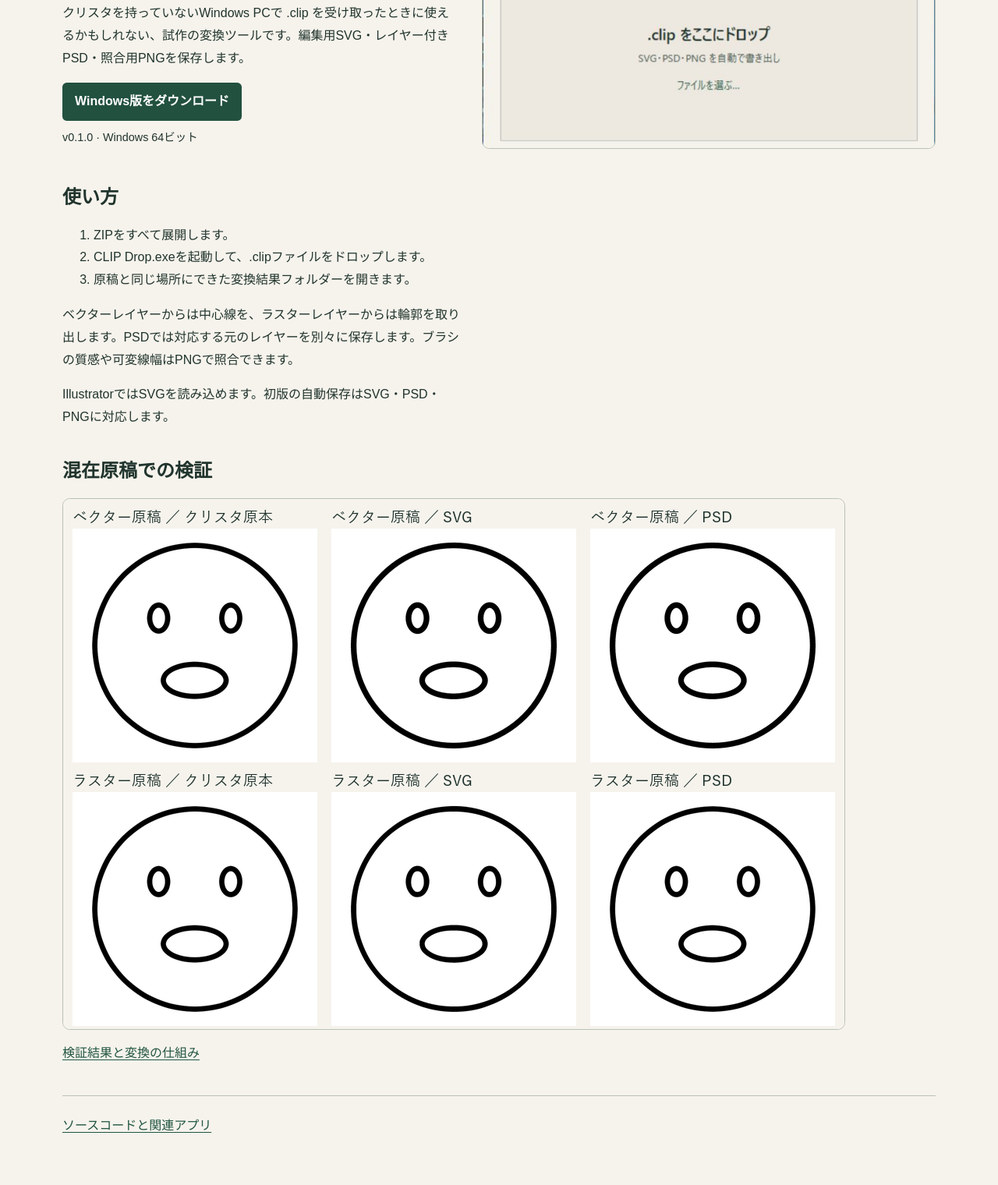
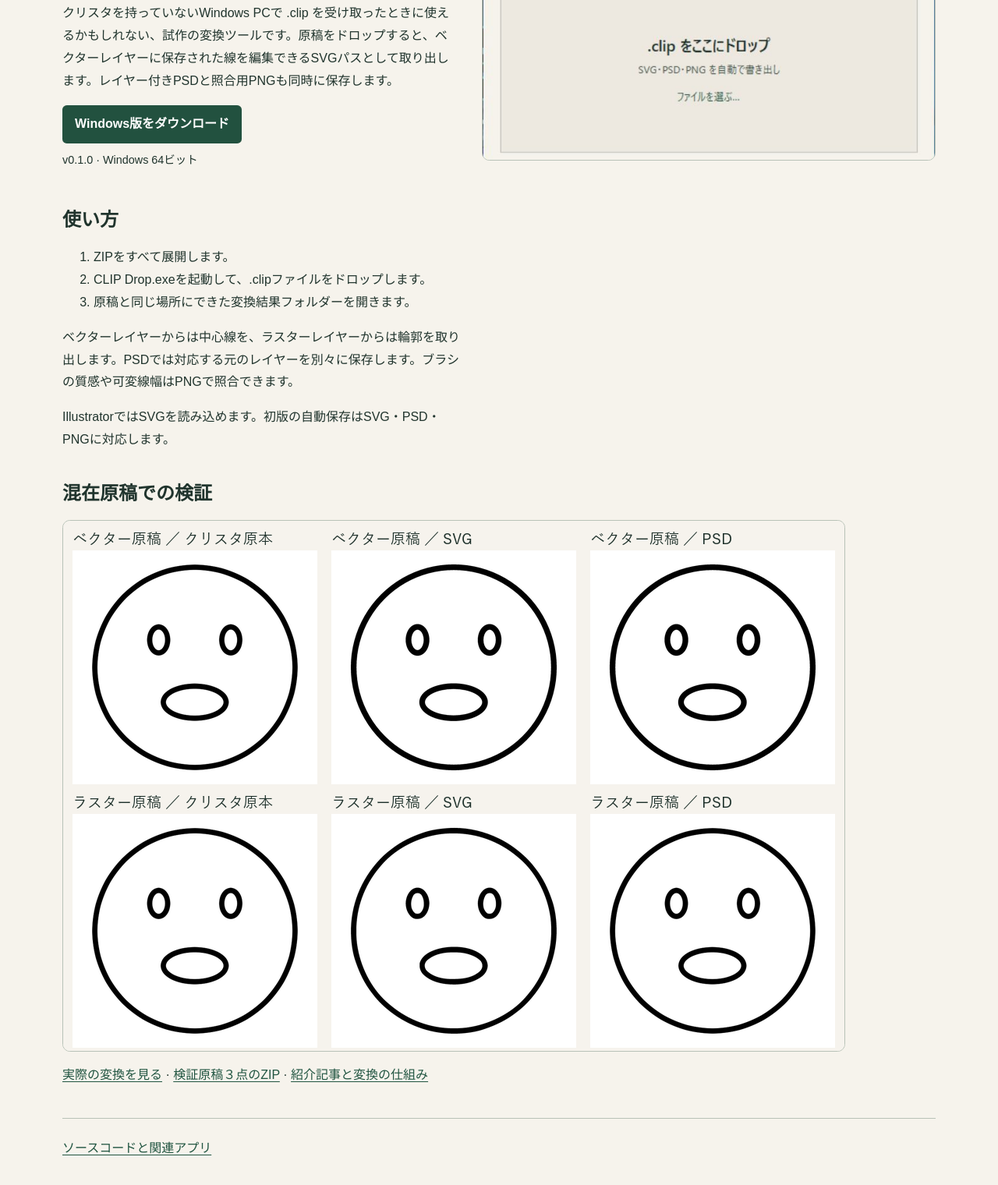
Before and after one commit to FURUYAN1234/clip-drop, a plain HTML site: page index.html in a window 1280 px wide. Shown: the part 183-1703 px from the top of the page at 78% size. Before the commit the page ends 1674 px from the top, so only its background shows below. Drawn offline with Linux system fonts and the light colour scheme.

Commit message:
Publish verified CLIP Drop download guide

```diff
--- a/index.html
+++ b/index.html
@@ -7,7 +7,7 @@
 <style id="app-frame-guard">html{display:none!important}</style>
 <script>if(window.top===window.self){document.getElementById('app-frame-guard').remove();}</script>
 <meta name="viewport" content="width=device-width, initial-scale=1">
-  <meta name="description" content="クリスタの原稿をドロップしてSVG・PSD・PNGに変換するWindowsアプリ。">
+  <meta name="description" content="クリスタなしのWindowsで、.clipのベクター線を編集用SVGへ。レイヤー付きPSDとPNGも同時に保存できる試作ツール。">
   <title>CLIP Drop | クリスタ原稿の変換</title>
   <link rel="stylesheet" href="style.css">
 </head>
@@ -17,7 +17,7 @@
       <div>
         <p class="edition">習作・ベータ版</p>
         <h1 id="title">CLIP Drop</h1>
-        <p>クリスタを持っていないWindows PCで .clip を受け取ったときに使えるかもしれない、試作の変換ツールです。編集用SVG・レイヤー付きPSD・照合用PNGを保存します。</p>
+        <p>クリスタを持っていないWindows PCで .clip を受け取ったときに使えるかもしれない、試作の変換ツールです。原稿をドロップすると、ベクターレイヤーに保存された線を編集できるSVGパスとして取り出します。レイヤー付きPSDと照合用PNGも同時に保存します。</p>
         <a class="download" href="https://github.com/FURUYAN1234/clip-drop/releases/download/v0.1.0/CLIP-Drop-v0.1.0-win-x64.zip">Windows版をダウンロード</a>
         <p class="version">v0.1.0 · Windows 64ビット</p>
       </div>
@@ -36,7 +36,7 @@
     <section aria-labelledby="test">
       <h2 id="test">混在原稿での検証</h2>
       <img src="assets/comparison.png" loading="lazy" alt="クリスタの原稿、書き出したSVG、Photoshop用のPSDを並べた検証画像">
-      <p><a href="https://github.com/FURUYAN1234/clip-drop#verification--検証">検証結果と変換の仕組み</a></p>
+      <p><a href="https://youtu.be/R_xONDHl3Jo">実際の変換を見る</a> · <a href="https://github.com/FURUYAN1234/clip-drop/releases/download/v0.1.0/CLIP-Drop-v0.1.0-samples.zip">検証原稿３点のZIP</a> · <a href="https://note.com/happy_duck780/n/n8a38199a75db">紹介記事と変換の仕組み</a></p>
     </section>
   </main>
   <footer><a href="https://github.com/FURUYAN1234/clip-drop">ソースコードと関連アプリ</a></footer>
```
